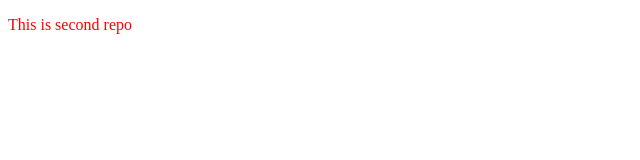
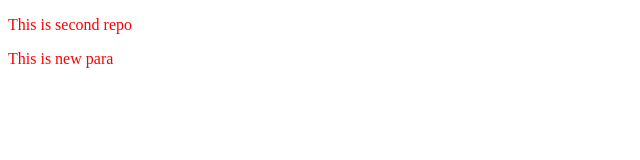
Before and after one commit to Rohit-walvekar/rohit-demo2, a plain HTML site: page index.html in a window 1280 px wide. Shown: the full height of the page, 0-640 px from the left. Drawn offline with Linux system fonts and the light colour scheme.

Commit message:
file changed

```diff
--- a/index.html
+++ b/index.html
@@ -8,5 +8,6 @@
 </head>
 <body>
     <p>This is second repo</p>
+    <p>This is new para</p>
 </body>
 </html>
```
